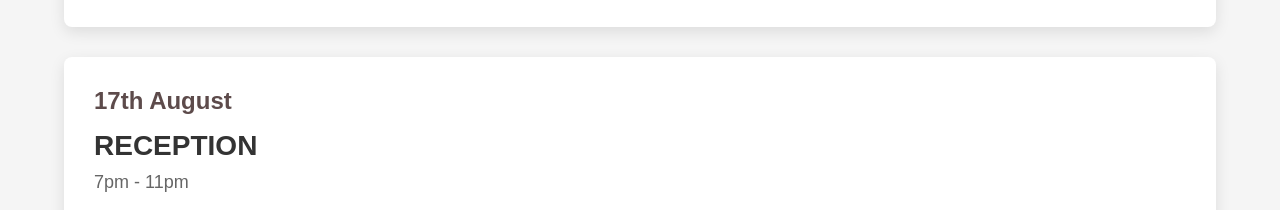
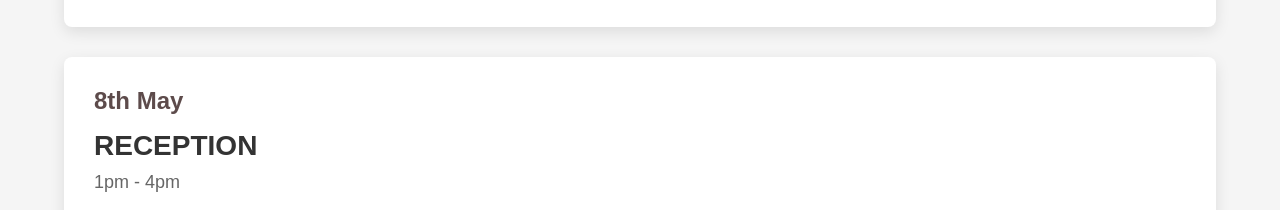
Before and after one commit to renukachichkote/wedding-invitation, a plain HTML site: page index.html in a window 1280 px wide. Shown: the part 2107-2317 px from the top of the page. Drawn offline with nearby package versions, Linux system fonts and the light colour scheme.

Commit message:
updated event description

```diff
--- a/index.html
+++ b/index.html
@@ -116,9 +116,9 @@
           </p>
         </div>
         <div class="event-card">
-          <h3 class="event-date">17th August</h3>
+          <h3 class="event-date">8th May</h3>
           <h4 class="event-name">Reception</h4>
-          <p class="event-time">7pm - 11pm</p>
+          <p class="event-time">1pm - 4pm</p>
           <p class="event-description">
             We cordially invite you to join us for celebration as we honor the
             newlyweds. The reception will feature a formal lunch and an
```
